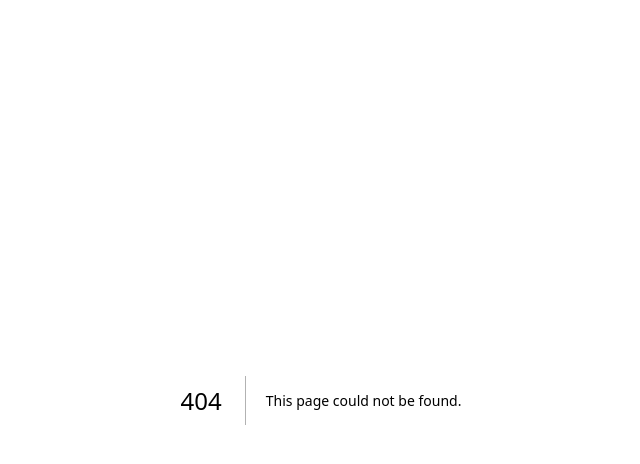
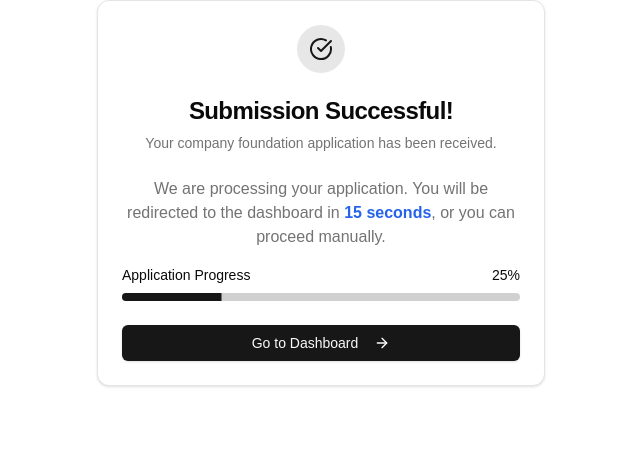
Before and after one commit to Rodvdev/nuo-next, a Next.js app: page /confirmation in a window 1280 px wide. Before the commit this address had no page. Shown: the top 464 px of the page, without its empty margins (319-959 px from the left). Built offline with nearby package versions, Linux system fonts and the light colour scheme.

Commit message:
automatically redirect to dashboard in confirmation

```diff
--- /dev/null
+++ b/src/app/confirmation/page.tsx
@@ -0,0 +1,86 @@
+'use client'
+
+import { useState, useEffect } from 'react'
+import { CheckCircle, ArrowRight } from 'lucide-react'
+import { Button } from "@/components/ui/button"
+import { Card, CardContent, CardDescription, CardFooter, CardHeader, CardTitle } from "@/components/ui/card"
+import { Progress } from "@/components/ui/progress"
+import { useRouter } from 'next/navigation'
+
+export default function SubmissionConfirmation() {
+  const router = useRouter();
+  const [isLoading, setIsLoading] = useState(false)
+  const [countdown, setCountdown] = useState(20); // Initialize countdown to 20 seconds
+
+  // Automatically redirect to dashboard after countdown reaches 0
+  useEffect(() => {
+    const timer = countdown > 0 ? setInterval(() => {
+      setCountdown((prev) => prev - 1);
+    }, 1000) : null;
+
+    // Clear the interval if the countdown reaches 0 or if the component is unmounted
+    if (countdown === 0) {
+      router.push('/dashboard');
+    }
+
+    return () => {
+      if (timer) clearInterval(timer);
+    };
+  }, [countdown, router]);
+
+  const handleGoToDashboard = () => {
+    setIsLoading(true);
+    // Simulate a delay before redirecting to the dashboard
+    setTimeout(() => {
+      router.push('/dashboard');
+    }, 1000);
+  }
+
+  return (
+    <div className="flex items-center justify-center bg-background min-h-100">
+      <Card className="w-full max-w-md">
+        <CardHeader>
+          <div className="flex items-center justify-center w-12 h-12 rounded-full bg-primary/10 text-primary mb-4 mx-auto">
+            <CheckCircle className="w-6 h-6" />
+          </div>
+          <CardTitle className="text-2xl font-bold text-center">Submission Successful!</CardTitle>
+          <CardDescription className="text-center">
+            Your company foundation application has been received.
+          </CardDescription>
+        </CardHeader>
+        <CardContent className="space-y-4">
+          <p className="text-center text-muted-foreground">
+            We are processing your application. You will be redirected to the dashboard in
+            <span className="font-semibold text-blue-600"> {countdown} seconds</span>, or you can proceed manually.
+          </p>
+          <div className="space-y-2">
+            <div className="flex justify-between text-sm font-medium">
+              <span>Application Progress</span>
+              <span>25%</span>
+            </div>
+            <Progress value={25} className="w-full" />
+          </div>
+        </CardContent>
+        <CardFooter>
+          <Button
+            className="w-full"
+            onClick={handleGoToDashboard}
+            disabled={isLoading}
+          >
+            {isLoading ? (
+              <>
+                <span className="mr-2">Loading...</span>
+                <Progress value={100} className="w-6 h-6 rounded-full" />
+              </>
+            ) : (
+              <>
+                Go to Dashboard
+                <ArrowRight className="ml-2 h-4 w-4" />
+              </>
+            )}
+          </Button>
+        </CardFooter>
+      </Card>
+    </div>
+  )
+}
```
